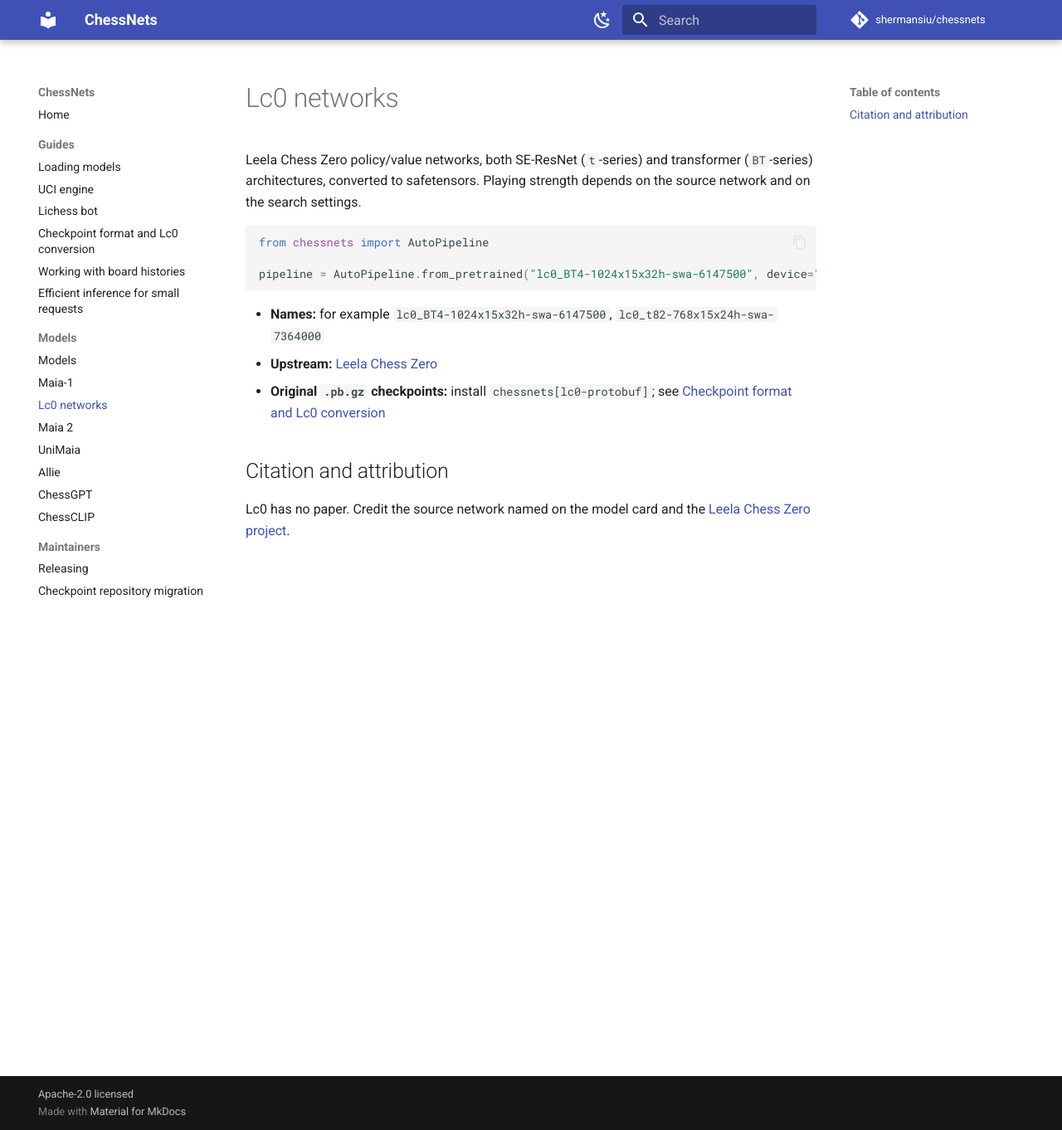
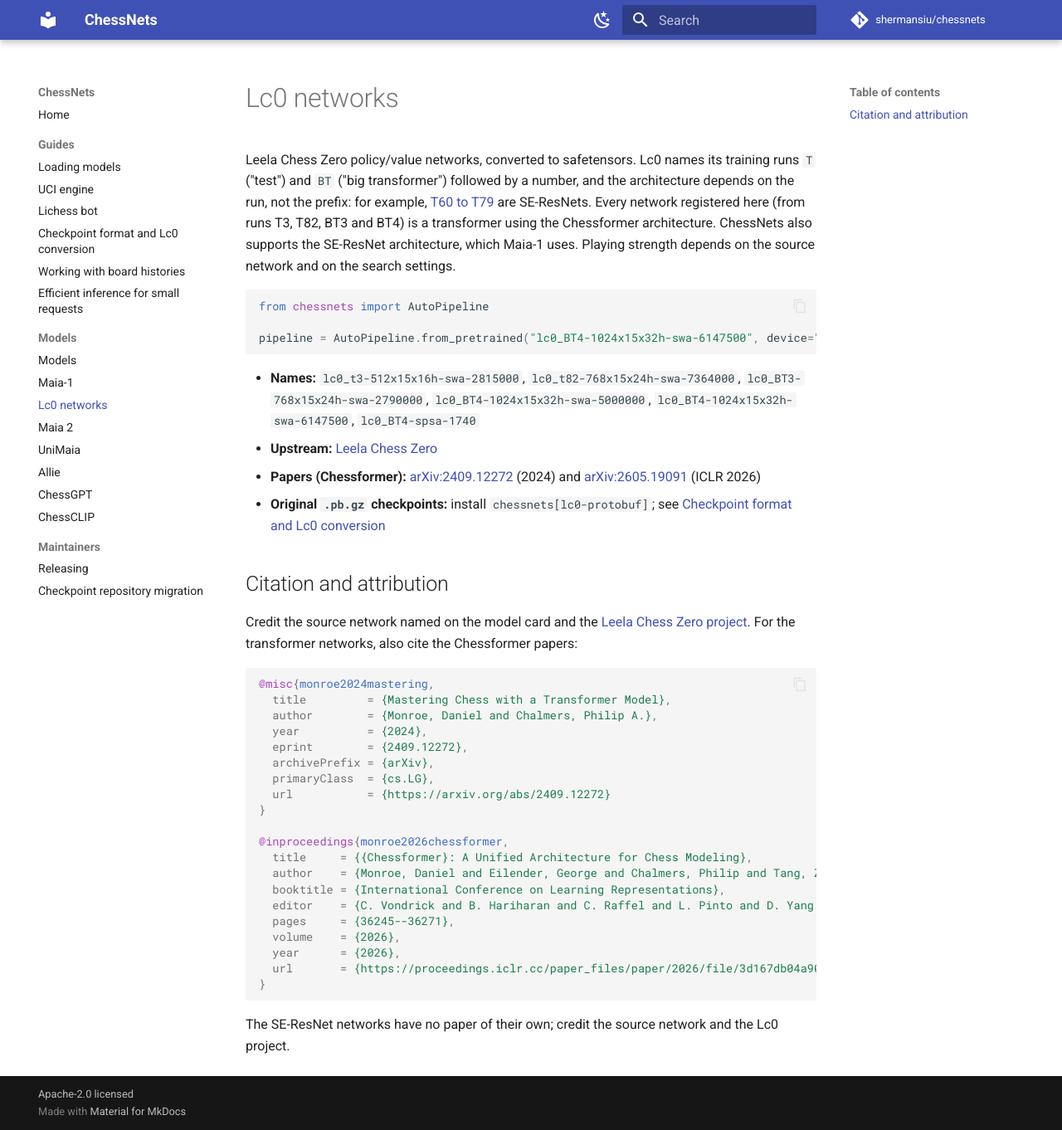
Before and after one commit to shermansiu/chessnets, an MkDocs documentation site: the page built from docs/models/lc0.md, in a window 1280 px wide and 1362 px high. Shown: the whole window at 83% size. Built offline with MkDocs 1.6.1 and Material for MkDocs 9.7.7, drawn with Linux system fonts in a browser that asks for light colours; comment, search, counter and statistics services are not loaded.

Commit message:
Update Lc0 documentation

````diff
--- a/docs/models/lc0.md
+++ b/docs/models/lc0.md
@@ -1,8 +1,13 @@
 # Lc0 networks
 
-Leela Chess Zero policy/value networks, both SE-ResNet (`t`-series) and
-transformer (`BT`-series) architectures, converted to safetensors. Playing
-strength depends on the source network and on the search settings.
+Leela Chess Zero policy/value networks, converted to safetensors. Lc0 names
+its training runs `T` ("test") and `BT` ("big transformer") followed by a
+number, and the architecture depends on the run, not the prefix: for example,
+[T60 to T79](https://lczero.org/play/networks/legacy/) are SE-ResNets. Every
+network registered here (from runs T3, T82, BT3 and BT4) is a transformer
+using the Chessformer architecture. ChessNets also supports the SE-ResNet
+architecture, which Maia-1 uses. Playing strength depends on the source
+network and on the search settings.
 
 ```python
 from chessnets import AutoPipeline
@@ -10,13 +15,43 @@ from chessnets import AutoPipeline
 pipeline = AutoPipeline.from_pretrained("lc0_BT4-1024x15x32h-swa-6147500", device="cuda")
 ```
 
-- **Names:** for example `lc0_BT4-1024x15x32h-swa-6147500`,
-  `lc0_t82-768x15x24h-swa-7364000`
+- **Names:** `lc0_t3-512x15x16h-swa-2815000`, `lc0_t82-768x15x24h-swa-7364000`,
+  `lc0_BT3-768x15x24h-swa-2790000`, `lc0_BT4-1024x15x32h-swa-5000000`,
+  `lc0_BT4-1024x15x32h-swa-6147500`, `lc0_BT4-spsa-1740`
 - **Upstream:** [Leela Chess Zero](https://lczero.org/)
+- **Papers (Chessformer):** [arXiv:2409.12272](https://arxiv.org/abs/2409.12272)
+  (2024) and [arXiv:2605.19091](https://arxiv.org/abs/2605.19091) (ICLR 2026)
 - **Original `.pb.gz` checkpoints:** install `chessnets[lc0-protobuf]`; see
   [Checkpoint format and Lc0 conversion](../checkpoint-format.md)
 
 ## Citation and attribution
 
-Lc0 has no paper. Credit the source network named on the model card and the
-[Leela Chess Zero project](https://lczero.org/).
+Credit the source network named on the model card and the
+[Leela Chess Zero project](https://lczero.org/). For the transformer networks,
+also cite the Chessformer papers:
+
+```bibtex
+@misc{monroe2024mastering,
+  title         = {Mastering Chess with a Transformer Model},
+  author        = {Monroe, Daniel and Chalmers, Philip A.},
+  year          = {2024},
+  eprint        = {2409.12272},
+  archivePrefix = {arXiv},
+  primaryClass  = {cs.LG},
+  url           = {https://arxiv.org/abs/2409.12272}
+}
+
+@inproceedings{monroe2026chessformer,
+  title     = {{Chessformer}: A Unified Architecture for Chess Modeling},
+  author    = {Monroe, Daniel and Eilender, George and Chalmers, Philip and Tang, Zhenwei and Anderson, Ashton},
+  booktitle = {International Conference on Learning Representations},
+  editor    = {C. Vondrick and B. Hariharan and C. Raffel and L. Pinto and D. Yang and A. Faust},
+  pages     = {36245--36271},
+  volume    = {2026},
+  year      = {2026},
+  url       = {https://proceedings.iclr.cc/paper_files/paper/2026/file/3d167db04a90885ad5208fe8b273668b-Paper-Conference.pdf}
+}
+```
+
+The SE-ResNet networks have no paper of their own; credit the source network
+and the Lc0 project.
````
